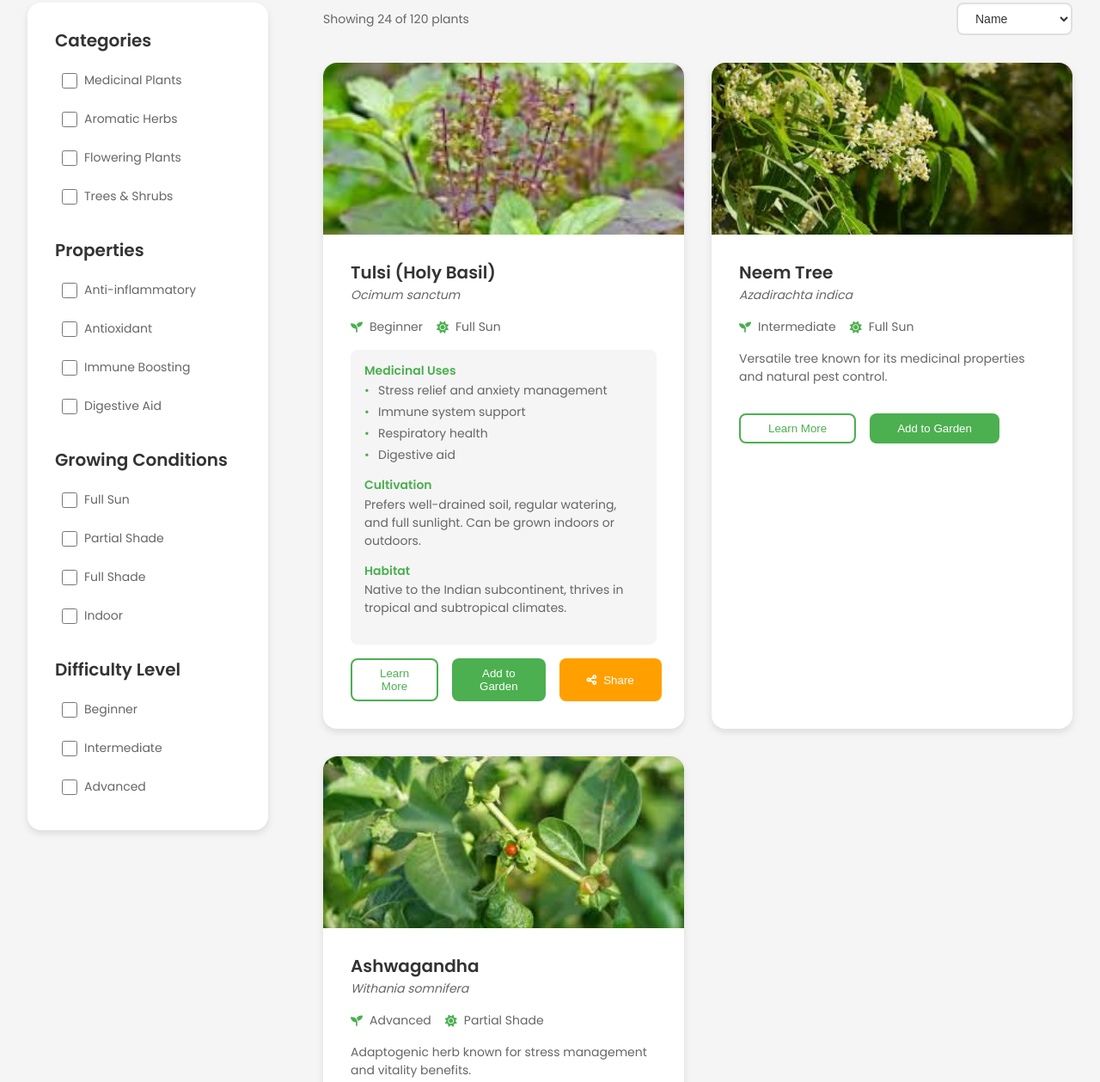
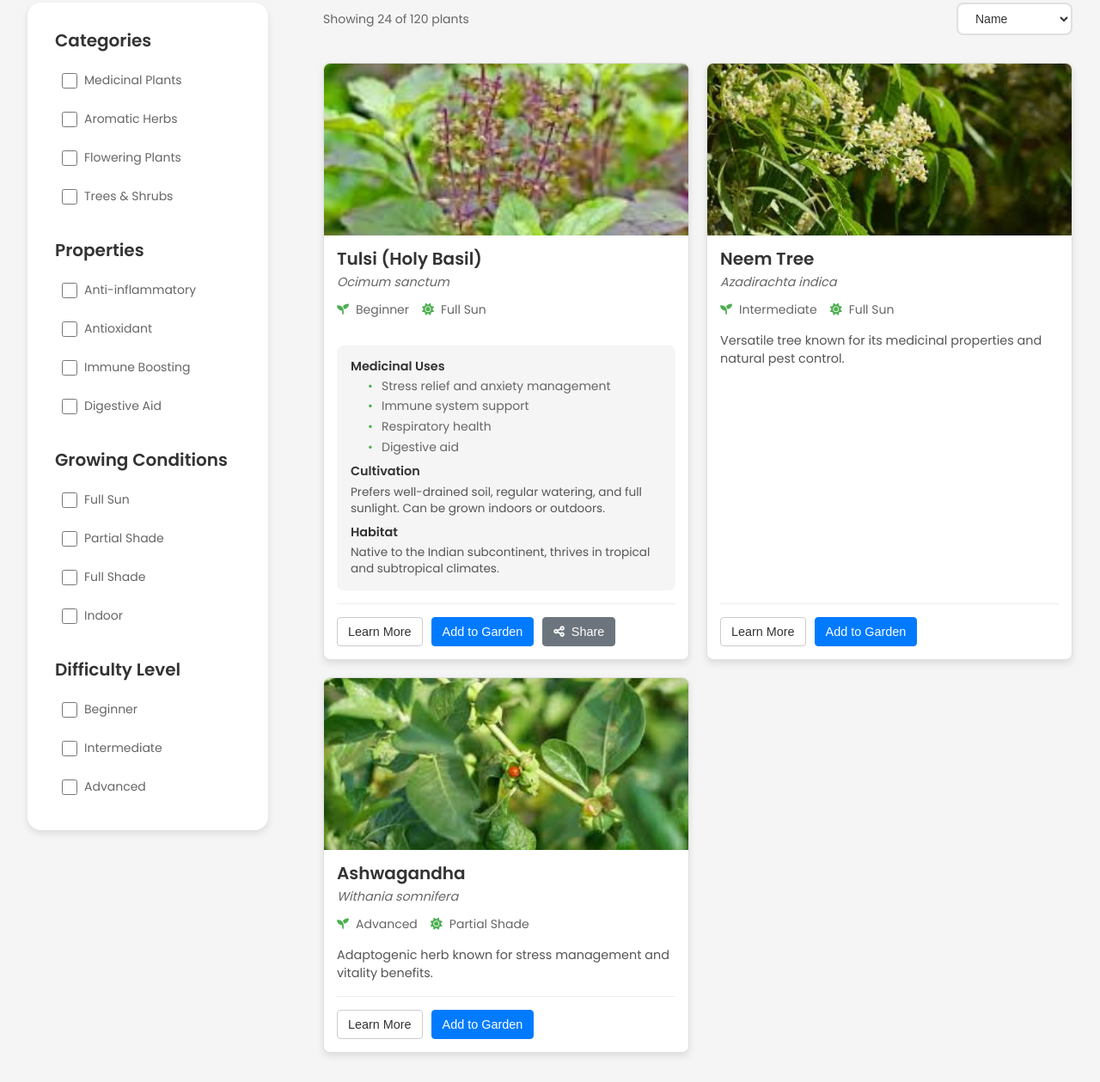
Before and after one commit to SaiGayathriGudla-1184/vhg, a plain HTML site: page virtualherbalgarden/catalog.html in a window 1280 px wide. Shown: the part 441-1700 px from the top of the page at 86% size. Drawn offline with Linux system fonts and the light colour scheme.

Commit message:
Update catalog.css

```diff
--- a/virtualherbalgarden/catalog.css
+++ b/virtualherbalgarden/catalog.css
@@ -544,3 +544,157 @@
         flex-wrap: wrap;
     }
 }
+
+/* --- In catalog.css --- */
+
+.plants-container {
+    display: grid;
+    /* Adjust minmax(300px, 1fr) as needed for desired card size and responsiveness */
+    /* This creates responsive columns. Cards will have minimum 300px width */
+    /* and grow equally to fill the available space. */
+    grid-template-columns: repeat(auto-fit, minmax(300px, 1fr));
+    gap: 20px; /* Adjust spacing between cards */
+    align-items: stretch; /* Default, but good to be explicit: makes grid items stretch vertically */
+}
+
+.plant-card {
+    display: flex; /* Use flexbox internally for card structure */
+    flex-direction: column; /* Stack image and info vertically */
+    border: 1px solid #e0e0e0; /* Optional: adds a subtle border */
+    border-radius: 8px; /* Optional: rounded corners */
+    overflow: hidden; /* Ensures content doesn't spill */
+    background-color: #fff; /* Optional: set a background */
+    /* The grid container (.plants-container) handles making cards in the same row equal height */
+}
+
+.plant-image {
+    position: relative; /* For positioning overlay */
+    width: 100%;
+    /* Add a consistent aspect ratio for images to prevent height variations */
+    aspect-ratio: 4 / 3; /* Example ratio: adjust (e.g., 16/9, 1/1) as desired */
+}
+
+.plant-image img {
+    display: block; /* Removes potential bottom space under image */
+    width: 100%;
+    height: 100%;
+    object-fit: cover; /* Ensures image covers the area without distortion, maintaining aspect ratio */
+}
+
+.plant-info {
+    display: flex; /* Make info section a flex container */
+    flex-direction: column; /* Stack its contents vertically */
+    flex-grow: 1; /* CRITICAL: Allows this section to grow and fill remaining vertical space in the card */
+    padding: 15px; /* Add some padding inside the info area */
+}
+
+.plant-info h3 {
+    margin-top: 0; /* Remove default top margin */
+    margin-bottom: 5px; /* Adjust spacing */
+}
+
+.scientific-name {
+    margin-bottom: 10px; /* Spacing below scientific name */
+    font-size: 0.9em;
+    color: #666;
+    font-style: italic;
+    min-height: 1.2em; /* Reserve a little space even if empty */
+}
+
+.plant-meta {
+    margin-bottom: 15px; /* Spacing below meta info */
+    display: flex;
+    gap: 15px; /* Space between difficulty and growth */
+    flex-wrap: wrap; /* Allow wrapping if needed */
+}
+
+/* Styling for the specific card with details shown */
+.plant-details {
+    margin-bottom: 15px; /* Space below the details section */
+    /* flex-grow: 1; */ /* Optional: if you want details to take more space before actions */
+}
+
+.detail-section {
+    margin-bottom: 10px;
+}
+.detail-section:last-child {
+    margin-bottom: 0;
+}
+.detail-section h4 {
+    margin-bottom: 5px;
+    font-size: 0.9em;
+    color: #333;
+}
+.detail-section ul {
+    padding-left: 20px;
+    margin: 0;
+    font-size: 0.85em;
+    color: #555;
+    line-height: 1.4;
+}
+.detail-section p {
+     font-size: 0.85em;
+     color: #555;
+     margin: 0;
+     line-height: 1.4;
+}
+
+
+/* Styling for simpler cards (like Neem, Ashwagandha in example) */
+.plant-description {
+    margin-bottom: 15px; /* Space below description */
+    font-size: 0.9em;
+    color: #555;
+    line-height: 1.5;
+    /* flex-grow: 1; */ /* Optional: If you want description to fill space before actions */
+}
+
+
+.plant-actions {
+    margin-top: auto; /* CRITICAL: Pushes the action buttons to the bottom of the .plant-info flex container */
+    padding-top: 15px; /* Add some space above the buttons */
+    border-top: 1px solid #eee; /* Optional visual separator */
+    display: flex; /* Align buttons nicely */
+    gap: 10px; /* Space between buttons */
+    flex-wrap: wrap; /* Allow buttons to wrap if needed */
+}
+
+/* Ensure buttons look consistent */
+.plant-actions .btn {
+    padding: 8px 12px; /* Adjust button padding */
+    font-size: 0.9em; /* Adjust button font size */
+}
+
+/* Add this if your buttons aren't already defined */
+.btn {
+    cursor: pointer;
+    border-radius: 4px;
+    text-align: center;
+    transition: background-color 0.2s ease, border-color 0.2s ease, color 0.2s ease;
+}
+.btn-outline {
+    border: 1px solid #ccc;
+    background-color: transparent;
+    color: #333;
+}
+.btn-outline:hover {
+    background-color: #f0f0f0;
+}
+.btn-primary {
+    border: 1px solid #007bff;
+    background-color: #007bff;
+    color: white;
+}
+.btn-primary:hover {
+    background-color: #0056b3;
+    border-color: #0056b3;
+}
+.btn-secondary {
+    border: 1px solid #6c757d;
+    background-color: #6c757d;
+    color: white;
+}
+.btn-secondary:hover {
+     background-color: #5a6268;
+     border-color: #545b62;
+}
```
